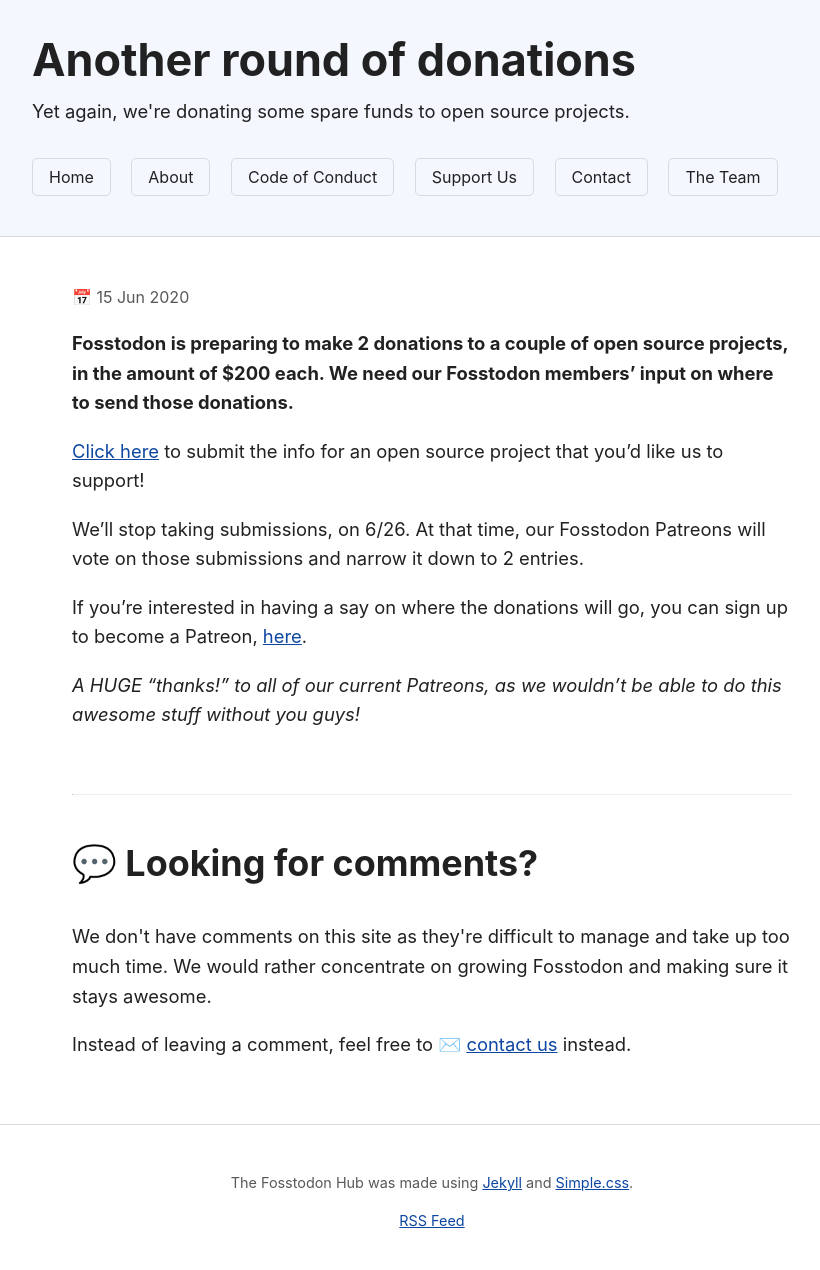
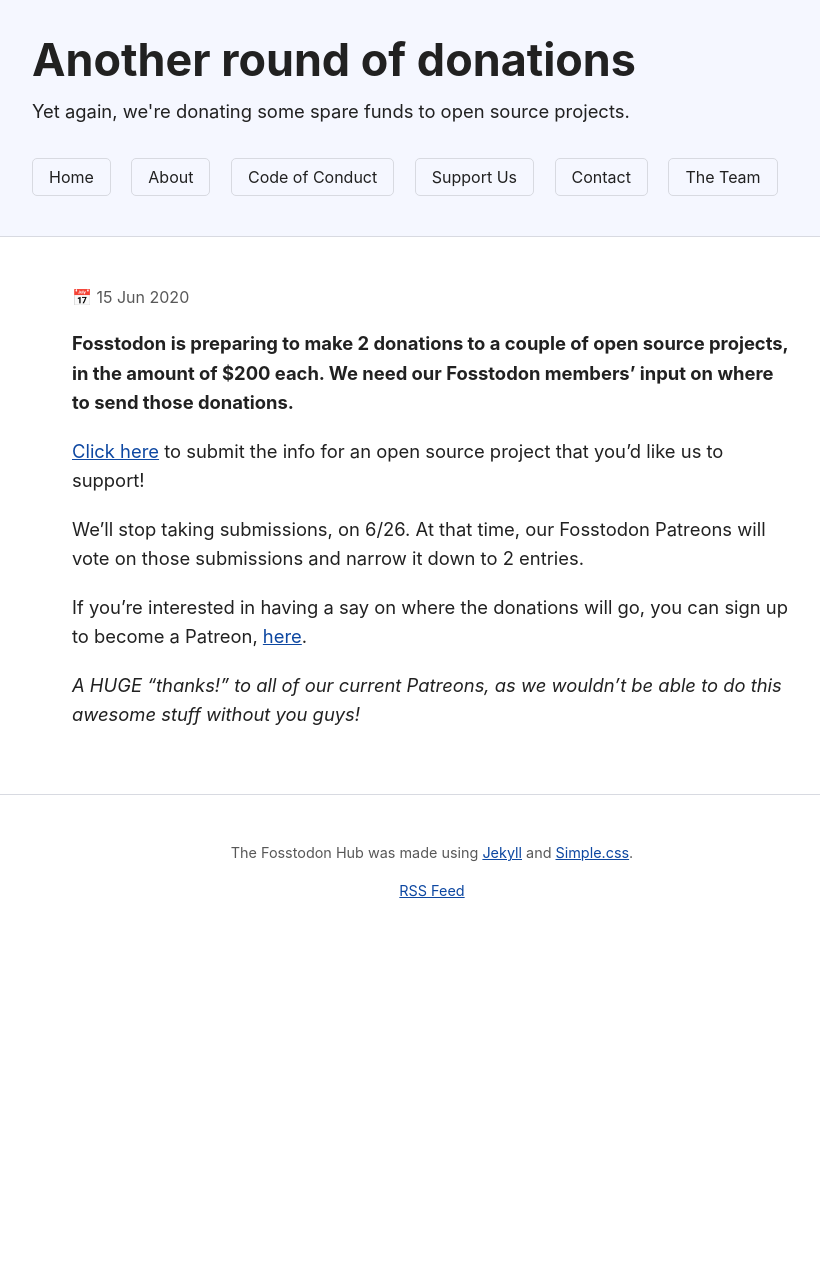
Before and after one commit to fosstodon/hub, a Jekyll site: the page built from _posts/2020/2020-06-15-another-round-of-donations.md, in a window 1280 px wide. Shown: the whole page, without its empty margins (208-1028 px from the left). Built offline with Jekyll 4.4.1, drawn with Linux system fonts in a browser that asks for light colours; after the commit the page ends 941 px from its top, so only the background shows below that.

Commit message:
removed comment notice

```diff
--- a/_layouts/post.html
+++ b/_layouts/post.html
@@ -5,12 +5,3 @@ layout: default
 <p class="post-meta">📅 {{ page.date | date_to_string }}</p>
 
 {{ content }}
-
-<br>
-<hr>
-
-<h2>💬 Looking for comments?</h2>
-
-<p>We don't have comments on this site as they're difficult to manage and take up too much time. We would rather concentrate on growing Fosstodon and making sure it stays awesome.</p>
-
-<p>Instead of leaving a comment, feel free to ✉️ <a href="/contact">contact us</a> instead.</p>
```
